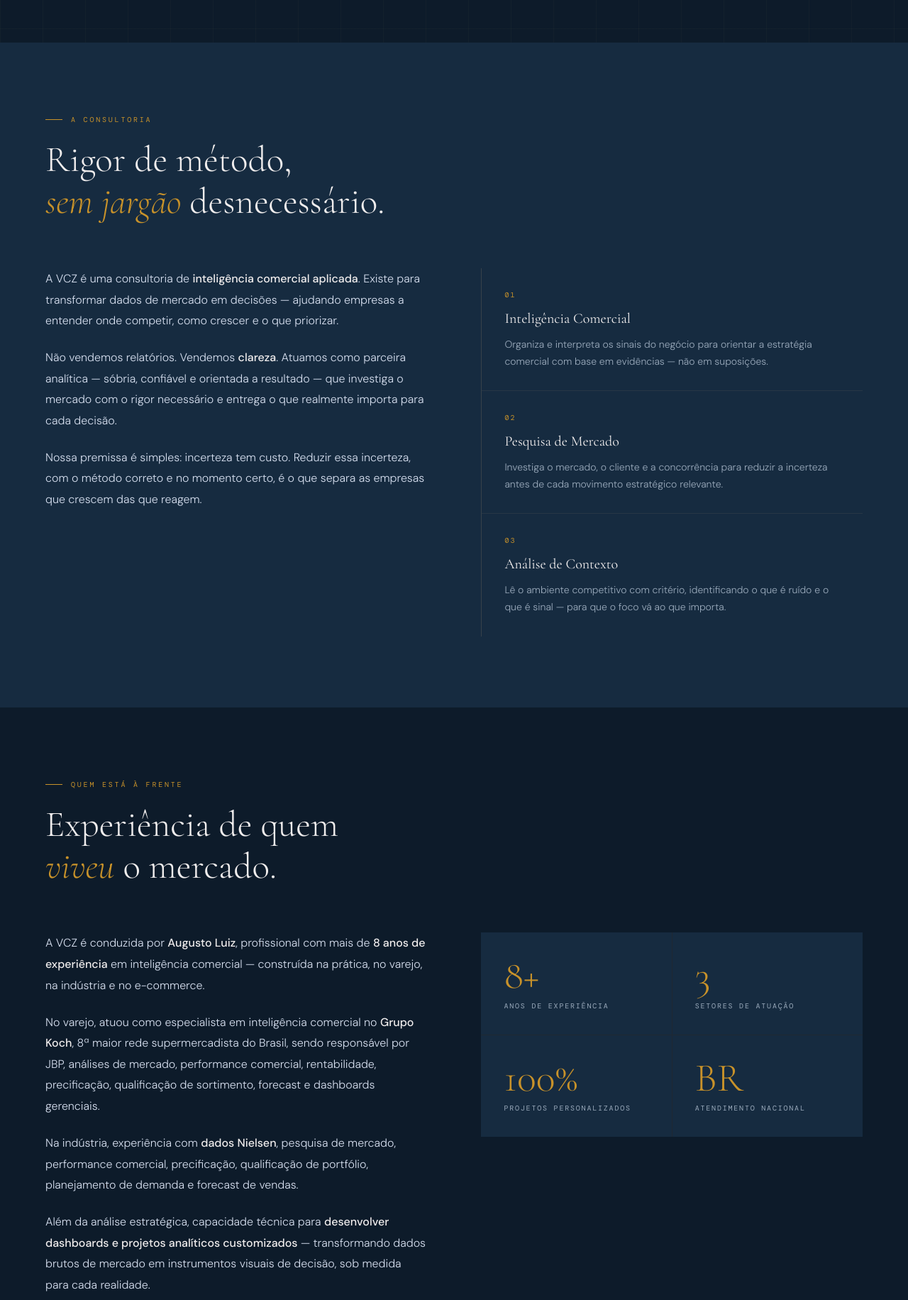
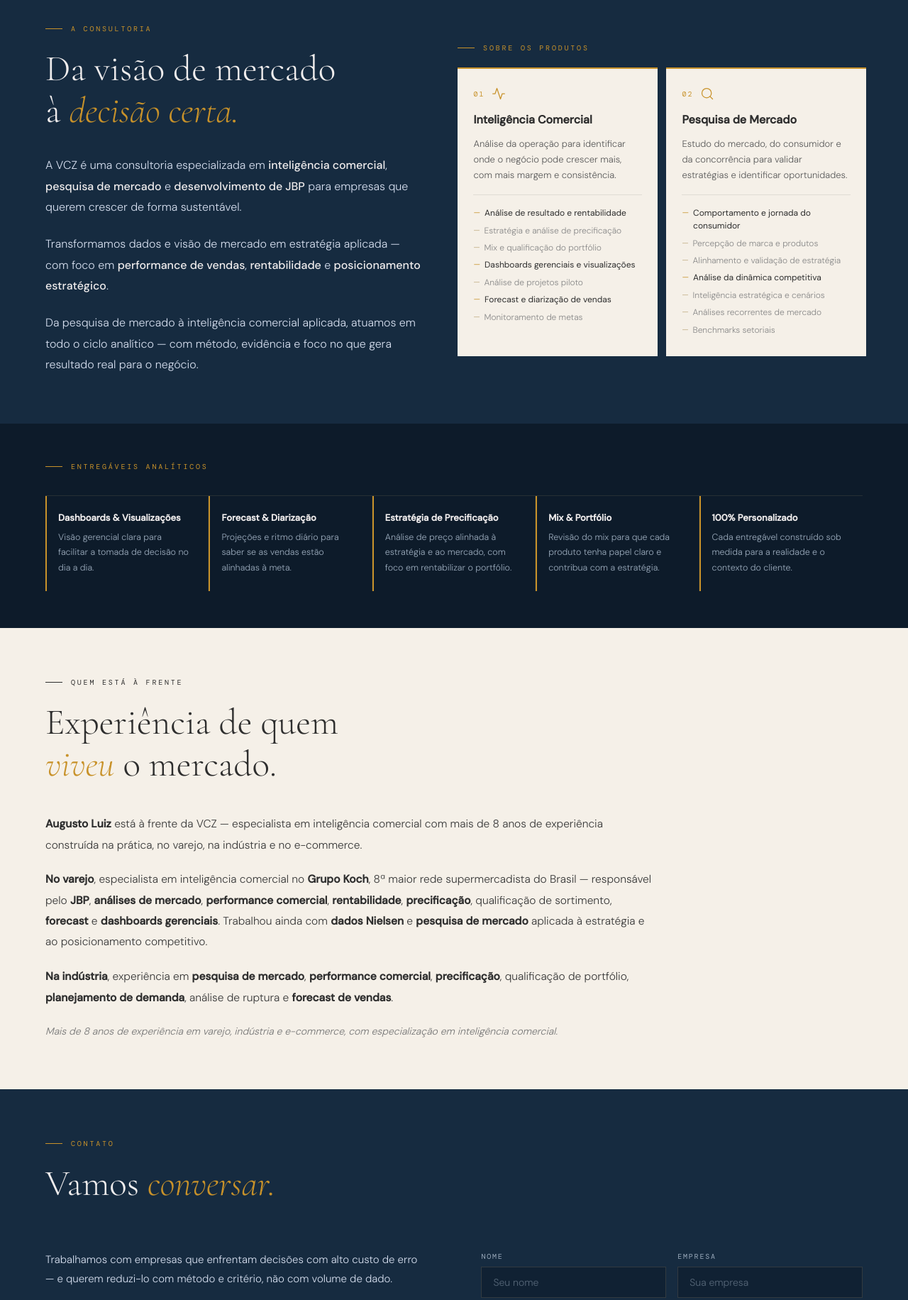
Before and after one commit to augluiz/vcz-site, a plain HTML site: page index.html in a window 1280 px wide. Shown: the part 740-2572 px from the top of the page at 71% size. Drawn offline with nearby package versions, Linux system fonts and the light colour scheme; a web font is replaced by a local one.

Commit message:
Redesign: entregaveis, experiencia, produtos, watermark hero, ajustes layout

```diff
--- a/index.html
+++ b/index.html
@@ -109,11 +109,11 @@
 
   /* ── HERO ─────────────────────────────────────── */
   #hero {
-    min-height: 100vh;
+    min-height: 88vh;
     display: flex;
     flex-direction: column;
     justify-content: center;
-    padding: 120px 5vw 80px;
+    padding: 90px 5vw 56px;
     position: relative;
     overflow: hidden;
   }
@@ -161,13 +161,36 @@
     flex-shrink: 0;
   }
 
+  .hero-layout {
+    display: grid;
+    grid-template-columns: 54% 46%;
+    gap: 3vw;
+    align-items: center;
+    width: 100%;
+  }
+
+  .hero-right {
+    display: flex;
+    justify-content: flex-end;
+    align-items: center;
+    overflow: hidden;
+    opacity: 0;
+    animation: fadeUp 1.2s ease forwards 1s;
+  }
+
+  .hero-logo-large {
+    width: 130%;
+    max-width: 620px;
+    opacity: 0.14;
+    transform: translateX(8%);
+  }
+
   .hero-title {
     font-family: 'Cormorant Garamond', serif;
-    font-size: clamp(2.8rem, 6.5vw, 6rem);
+    font-size: clamp(2.2rem, 4.2vw, 4.8rem);
     font-weight: 300;
-    line-height: 1.08;
+    line-height: 1.1;
     color: var(--warm-white);
-    max-width: 820px;
     opacity: 0;
     animation: fadeUp 0.9s ease forwards 0.4s;
   }
@@ -176,8 +199,6 @@
     font-style: italic;
     color: var(--gold);
   }
-
-  .hero-title .nowrap { white-space: nowrap; }
 
   .hero-line {
     width: 60px;
@@ -240,7 +261,7 @@
   .btn-ghost::after { content: '↓'; font-size: 14px; }
 
   /* ── SECTION BASE ─────────────────────────────── */
-  section { padding: 100px 5vw; }
+  section { padding: 68px 5vw; }
 
   .section-label {
     font-family: 'DM Mono', monospace;
@@ -278,10 +299,9 @@
 
   .sobre-grid {
     display: grid;
-    grid-template-columns: 1fr 1fr;
-    gap: 6vw;
-    margin-top: 4rem;
-    align-items: start;
+    grid-template-columns: 46% 50%;
+    gap: 4vw;
+    align-items: center;
   }
 
   .sobre-text p {
@@ -298,6 +318,84 @@
     color: var(--warm-white);
     font-weight: 500;
   }
+
+  .sobre-servicos {
+    display: grid;
+    grid-template-columns: 1fr 1fr;
+    gap: 12px;
+    align-self: start;
+  }
+
+  .sobre-servico-card {
+    background: var(--cream);
+    padding: 1.6rem 1.4rem 1.8rem;
+    border-top: 2px solid var(--gold);
+  }
+
+  .sobre-servico-header {
+    display: flex;
+    align-items: center;
+    gap: 10px;
+    margin-bottom: 0.8rem;
+  }
+
+  .sobre-servico-num {
+    font-family: 'DM Mono', monospace;
+    font-size: 10px;
+    letter-spacing: 0.2em;
+    color: var(--gold);
+  }
+
+  .sobre-servico-icon { color: var(--gold); }
+
+  .sobre-servico-title {
+    font-family: 'DM Sans', sans-serif;
+    font-size: 16px;
+    font-weight: 700;
+    color: var(--graphite);
+    margin-bottom: 0.6rem;
+  }
+
+  .sobre-servico-desc {
+    font-size: 13px;
+    color: #5a5a5a;
+    font-weight: 300;
+    line-height: 1.7;
+    margin-bottom: 1rem;
+    padding-bottom: 1rem;
+    border-bottom: 1px solid rgba(46,46,46,0.1);
+  }
+
+  .sobre-servico-items {
+    list-style: none;
+    display: flex;
+    flex-direction: column;
+    gap: 0.4rem;
+  }
+
+  .sobre-servico-items li {
+    font-size: 12px;
+    color: #888;
+    display: flex;
+    align-items: flex-start;
+    gap: 6px;
+    font-weight: 300;
+    line-height: 1.5;
+  }
+
+  .sobre-servico-items li.destaque {
+    color: var(--graphite);
+    font-weight: 400;
+  }
+
+  .sobre-servico-items li::before {
+    content: '—';
+    color: var(--gold-aged);
+    flex-shrink: 0;
+    font-size: 11px;
+  }
+
+  .sobre-servico-items li.destaque::before { color: var(--gold); }
 
   .sobre-pilares {
     display: flex;
@@ -339,30 +437,73 @@
     line-height: 1.7;
   }
 
-  /* ── FRENTE ───────────────────────────────────── */
-  #frente { background: var(--navy); }
+  /* ── ENTREGÁVEIS ─────────────────────────────── */
+  #entregas { background: var(--navy); padding: 52px 5vw; }
 
-  .frente-grid {
+  .entregas-grid {
     display: grid;
-    grid-template-columns: 1fr 1fr;
-    gap: 6vw;
-    margin-top: 4rem;
-    align-items: start;
+    grid-template-columns: repeat(5, 1fr);
+    margin-top: 2rem;
+    border-top: 1px solid rgba(183,160,115,0.15);
   }
 
-  .frente-text p {
-    color: var(--fog);
-    font-weight: 300;
-    font-size: 16px;
-    line-height: 1.85;
-    margin-bottom: 1.4rem;
+  .entrega {
+    padding: 1.4rem 1.4rem 1.4rem 1rem;
+    border-left: 2px solid var(--gold);
+    border-right: 1px solid rgba(183,160,115,0.12);
   }
 
-  .frente-text p:last-child { margin-bottom: 0; }
+  .entrega:last-child { border-right: none; }
 
-  .frente-text strong {
+  .entrega-title {
+    font-family: 'DM Sans', sans-serif;
+    font-size: 13px;
+    font-weight: 600;
     color: var(--warm-white);
-    font-weight: 500;
+    margin-bottom: 0.5rem;
+    line-height: 1.35;
+  }
+
+  .entrega-desc {
+    font-size: 12.5px;
+    color: var(--steel);
+    font-weight: 300;
+    line-height: 1.7;
+  }
+
+  /* ── FRENTE ───────────────────────────────────── */
+  #frente { background: var(--cream); }
+
+  #frente .section-label { color: var(--graphite); }
+  #frente .section-label::before { background: var(--graphite); }
+  #frente .section-title { color: var(--graphite); }
+  #frente .section-title em { color: var(--gold); }
+
+  .frente-texto {
+    max-width: 860px;
+    margin-top: 2.5rem;
+  }
+
+  .frente-texto p {
+    color: #3a3a3a;
+    font-weight: 300;
+    font-size: 15.5px;
+    line-height: 1.9;
+    margin-bottom: 1.2rem;
+  }
+
+  .frente-texto p:last-child { margin-bottom: 0; }
+
+  .frente-texto strong {
+    color: var(--graphite);
+    font-weight: 600;
+  }
+
+  .frente-resumo {
+    font-style: italic;
+    color: #777 !important;
+    font-size: 14px !important;
+    margin-top: 0.5rem;
   }
 
   .frente-stats {
@@ -836,6 +977,8 @@
     .step { border-right: none; border-bottom: 1px solid rgba(183,160,115,0.12); padding: 2rem 0; }
     .step:last-child { border-bottom: none; }
     .hero-actions { flex-direction: column; align-items: flex-start; }
+    .hero-layout { grid-template-columns: 1fr; }
+    .hero-right { display: none; }
   }
 </style>
 </head>
@@ -849,8 +992,6 @@
   <ul class="nav-links">
     <li><a href="#sobre">Sobre</a></li>
     <li><a href="#frente">Experiência</a></li>
-    <li><a href="#servicos">Serviços</a></li>
-    <li><a href="#metodo">Método</a></li>
     <li><a href="#contato">Contato</a></li>
   </ul>
   <a href="#contato" class="nav-cta">Fale conosco</a>
@@ -860,42 +1001,100 @@
 <section id="hero">
   <div class="hero-grid-bg"></div>
   <div class="hero-glow"></div>
+  <div class="hero-layout">
+    <div class="hero-left">
       <p class="hero-eyebrow">Inteligência Comercial Aplicada</p>
-  <h1 class="hero-title"><span class="nowrap">Decisões mais <em>claras.</em></span> Resultados mais sólidos.</h1>
+      <h1 class="hero-title">Decisões mais <em>claras.</em><br>Resultados mais sólidos.</h1>
       <div class="hero-line"></div>
       <p class="hero-sub">A VCZ transforma dados de mercado em direção estratégica — para que cada decisão comercial seja tomada com método, evidência e critério. Atuamos em varejo, indústria e e-commerce, em todo o Brasil.</p>
       <div class="hero-actions">
         <a href="#servicos" class="btn-primary">Conheça os serviços</a>
         <a href="#sobre" class="btn-ghost">Sobre a VCZ</a>
       </div>
+    </div>
+    <div class="hero-right">
+      <img src="logo-mark.svg" alt="" aria-hidden="true" class="hero-logo-large">
+    </div>
+  </div>
 </section>
 
 <!-- SOBRE -->
 <section id="sobre">
+  <div class="sobre-grid">
+    <div>
       <p class="section-label reveal">A consultoria</p>
-  <h2 class="section-title reveal">Rigor de método,<br><em>sem jargão</em> desnecessário.</h2>
-  <div class="sobre-grid">
-    <div class="sobre-text reveal">
-      <p>A VCZ é uma consultoria de <strong>inteligência comercial aplicada</strong>. Existe para transformar dados de mercado em decisões — ajudando empresas a entender onde competir, como crescer e o que priorizar.</p>
-      <p>Não vendemos relatórios. Vendemos <strong>clareza</strong>. Atuamos como parceira analítica — sóbria, confiável e orientada a resultado — que investiga o mercado com o rigor necessário e entrega o que realmente importa para cada decisão.</p>
-      <p>Nossa premissa é simples: incerteza tem custo. Reduzir essa incerteza, com o método correto e no momento certo, é o que separa as empresas que crescem das que reagem.</p>
+      <h2 class="section-title reveal">Da visão de mercado<br>à <em>decisão certa.</em></h2>
+      <div class="sobre-text reveal" style="margin-top: 2rem;">
+        <p>A VCZ é uma consultoria especializada em <strong>inteligência comercial</strong>, <strong>pesquisa de mercado</strong> e <strong>desenvolvimento de JBP</strong> para empresas que querem crescer de forma sustentável.</p>
+        <p>Transformamos dados e visão de mercado em estratégia aplicada — com foco em <strong>performance de vendas</strong>, <strong>rentabilidade</strong> e <strong>posicionamento estratégico</strong>.</p>
+        <p>Da pesquisa de mercado à inteligência comercial aplicada, atuamos em todo o ciclo analítico — com método, evidência e foco no que gera resultado real para o negócio.</p>
       </div>
-    <div class="sobre-pilares reveal">
-      <div class="pilar">
-        <p class="pilar-num">01</p>
-        <p class="pilar-title">Inteligência Comercial</p>
-        <p class="pilar-desc">Organiza e interpreta os sinais do negócio para orientar a estratégia comercial com base em evidências — não em suposições.</p>
     </div>
-      <div class="pilar">
-        <p class="pilar-num">02</p>
-        <p class="pilar-title">Pesquisa de Mercado</p>
-        <p class="pilar-desc">Investiga o mercado, o cliente e a concorrência para reduzir a incerteza antes de cada movimento estratégico relevante.</p>
+    <div>
+      <p class="section-label reveal">Sobre os produtos</p>
+      <div class="sobre-servicos reveal" style="margin-top: 1.2rem;">
+      <div class="sobre-servico-card">
+        <div class="sobre-servico-header">
+          <span class="sobre-servico-num">01</span>
+          <svg width="20" height="20" viewBox="0 0 24 24" fill="none" stroke="currentColor" stroke-width="1.5" stroke-linecap="round" stroke-linejoin="round" class="sobre-servico-icon"><polyline points="22 12 18 12 15 21 9 3 6 12 2 12"/></svg>
         </div>
-      <div class="pilar">
-        <p class="pilar-num">03</p>
-        <p class="pilar-title">Análise de Contexto</p>
-        <p class="pilar-desc">Lê o ambiente competitivo com critério, identificando o que é ruído e o que é sinal — para que o foco vá ao que importa.</p>
+        <p class="sobre-servico-title">Inteligência Comercial</p>
+        <p class="sobre-servico-desc">Análise da operação para identificar onde o negócio pode crescer mais, com mais margem e consistência.</p>
+        <ul class="sobre-servico-items">
+          <li class="destaque">Análise de resultado e rentabilidade</li>
+          <li>Estratégia e análise de precificação</li>
+          <li>Mix e qualificação do portfólio</li>
+          <li class="destaque">Dashboards gerenciais e visualizações</li>
+          <li>Análise de projetos piloto</li>
+          <li class="destaque">Forecast e diarização de vendas</li>
+          <li>Monitoramento de metas</li>
+        </ul>
       </div>
+      <div class="sobre-servico-card">
+        <div class="sobre-servico-header">
+          <span class="sobre-servico-num">02</span>
+          <svg width="20" height="20" viewBox="0 0 24 24" fill="none" stroke="currentColor" stroke-width="1.5" stroke-linecap="round" stroke-linejoin="round" class="sobre-servico-icon"><circle cx="11" cy="11" r="8"/><line x1="21" y1="21" x2="16.65" y2="16.65"/></svg>
+        </div>
+        <p class="sobre-servico-title">Pesquisa de Mercado</p>
+        <p class="sobre-servico-desc">Estudo do mercado, do consumidor e da concorrência para validar estratégias e identificar oportunidades.</p>
+        <ul class="sobre-servico-items">
+          <li class="destaque">Comportamento e jornada do consumidor</li>
+          <li>Percepção de marca e produtos</li>
+          <li>Alinhamento e validação de estratégia</li>
+          <li class="destaque">Análise da dinâmica competitiva</li>
+          <li>Inteligência estratégica e cenários</li>
+          <li>Análises recorrentes de mercado</li>
+          <li>Benchmarks setoriais</li>
+        </ul>
+      </div>
+    </div>
+    </div>
+  </div>
+</section>
+
+<!-- ENTREGÁVEIS ANALÍTICOS -->
+<section id="entregas">
+  <p class="section-label reveal">Entregáveis Analíticos</p>
+  <div class="entregas-grid reveal">
+    <div class="entrega">
+      <p class="entrega-title">Dashboards & Visualizações</p>
+      <p class="entrega-desc">Visão gerencial clara para facilitar a tomada de decisão no dia a dia.</p>
+    </div>
+    <div class="entrega">
+      <p class="entrega-title">Forecast & Diarização</p>
+      <p class="entrega-desc">Projeções e ritmo diário para saber se as vendas estão alinhadas à meta.</p>
+    </div>
+    <div class="entrega">
+      <p class="entrega-title">Estratégia de Precificação</p>
+      <p class="entrega-desc">Análise de preço alinhada à estratégia e ao mercado, com foco em rentabilizar o portfólio.</p>
+    </div>
+    <div class="entrega">
+      <p class="entrega-title">Mix & Portfólio</p>
+      <p class="entrega-desc">Revisão do mix para que cada produto tenha papel claro e contribua com a estratégia.</p>
+    </div>
+    <div class="entrega">
+      <p class="entrega-title">100% Personalizado</p>
+      <p class="entrega-desc">Cada entregável construído sob medida para a realidade e o contexto do cliente.</p>
     </div>
   </div>
 </section>
@@ -904,154 +1103,16 @@
 <section id="frente">
   <p class="section-label reveal">Quem está à frente</p>
   <h2 class="section-title reveal">Experiência de quem<br><em>viveu</em> o mercado.</h2>
-  <div class="frente-grid">
-    <div class="frente-text reveal">
-      <p>A VCZ é conduzida por <strong>Augusto Luiz</strong>, profissional com mais de <strong>8 anos de experiência</strong> em inteligência comercial — construída na prática, no varejo, na indústria e no e-commerce.</p>
-      <p>No varejo, atuou como especialista em inteligência comercial no <strong>Grupo Koch</strong>, 8ª maior rede supermercadista do Brasil, sendo responsável por JBP, análises de mercado, performance comercial, rentabilidade, precificação, qualificação de sortimento, forecast e dashboards gerenciais.</p>
-      <p>Na indústria, experiência com <strong>dados Nielsen</strong>, pesquisa de mercado, performance comercial, precificação, qualificação de portfólio, planejamento de demanda e forecast de vendas.</p>
-      <p>Além da análise estratégica, capacidade técnica para <strong>desenvolver dashboards e projetos analíticos customizados</strong> — transformando dados brutos de mercado em instrumentos visuais de decisão, sob medida para cada realidade.</p>
-    </div>
-    <div class="frente-stats reveal">
-      <div class="stat">
-        <p class="stat-num">8+</p>
-        <p class="stat-label">Anos de experiência</p>
-      </div>
-      <div class="stat">
-        <p class="stat-num">3</p>
-        <p class="stat-label">Setores de atuação</p>
-      </div>
-      <div class="stat">
-        <p class="stat-num">100%</p>
-        <p class="stat-label">Projetos personalizados</p>
-      </div>
-      <div class="stat">
-        <p class="stat-num">BR</p>
-        <p class="stat-label">Atendimento nacional</p>
-      </div>
-    </div>
+  <div class="frente-texto reveal">
+    <p><strong>Augusto Luiz</strong> está à frente da VCZ — especialista em inteligência comercial com mais de 8 anos de experiência construída na prática, no varejo, na indústria e no e-commerce.</p>
+    <p><strong>No varejo</strong>, especialista em inteligência comercial no <strong>Grupo Koch</strong>, 8ª maior rede supermercadista do Brasil — responsável pelo <strong>JBP</strong>, <strong>análises de mercado</strong>, <strong>performance comercial</strong>, <strong>rentabilidade</strong>, <strong>precificação</strong>, qualificação de sortimento, <strong>forecast</strong> e <strong>dashboards gerenciais</strong>. Trabalhou ainda com <strong>dados Nielsen</strong> e <strong>pesquisa de mercado</strong> aplicada à estratégia e ao posicionamento competitivo.</p>
+    <p><strong>Na indústria</strong>, experiência em <strong>pesquisa de mercado</strong>, <strong>performance comercial</strong>, <strong>precificação</strong>, qualificação de portfólio, <strong>planejamento de demanda</strong>, análise de ruptura e <strong>forecast de vendas</strong>.</p>
+    <p class="frente-resumo">Mais de 8 anos de experiência em varejo, indústria e e-commerce, com especialização em inteligência comercial.</p>
   </div>
 </section>
 
-<!-- SERVIÇOS -->
-<section id="servicos">
-  <p class="section-label reveal">O que fazemos</p>
-  <h2 class="section-title reveal">Duas frentes.<br><em>Uma direção.</em></h2>
-  <div class="servicos-grid reveal">
-    <div class="servico-card">
-      <p class="servico-icon">01 — Inteligência Comercial</p>
-      <h3 class="servico-title">Do dado ao<br>movimento comercial.</h3>
-      <p class="servico-desc">Estruturamos a leitura dos sinais internos e externos do negócio para que a estratégia comercial seja guiada por critério — não por intuição isolada. Inclui performance comercial, precificação, portfólio e dashboards gerenciais.</p>
-      <ul class="servico-items">
-        <li>Análise de resultado e rentabilidade</li>
-        <li>Estratégia e análise de precificação</li>
-        <li>Mix e qualificação do portfólio</li>
-        <li>Dashboards gerenciais e visualizações</li>
-        <li>Forecast e diarização de vendas</li>
-        <li>Monitoramento e desenvolvimento de metas</li>
-        <li>Análise de projetos piloto</li>
-      </ul>
-      <div class="servico-subsection">
-        <p class="servico-subtitle">JBP — Joint Business Plan</p>
-        <ul class="servico-items">
-          <li>Plano conjunto estruturado</li>
-          <li>Definição de KPIs compartilhados</li>
-          <li>Relatórios periódicos de performance</li>
-          <li>Acompanhamento e revisão do plano</li>
-          <li>Facilitação das reuniões de negócio</li>
-        </ul>
-      </div>
-    </div>
-    <div class="servico-card">
-      <p class="servico-icon">02 — Pesquisa de Mercado</p>
-      <h3 class="servico-title">Menos suposição.<br>Mais <em>evidência.</em></h3>
-      <p class="servico-desc">Investigamos o mercado, o consumidor e a concorrência com rigor metodológico — para que cada decisão estratégica parta de uma base sólida e reduzindo a incerteza antes de cada movimento relevante.</p>
-      <ul class="servico-items">
-        <li>Comportamento e jornada do consumidor</li>
-        <li>Percepção de marca e produtos</li>
-        <li>Alinhamento e validação de estratégia</li>
-        <li>Análise da dinâmica competitiva</li>
-        <li>Inteligência estratégica e cenários</li>
-        <li>Análises recorrentes de mercado</li>
-        <li>Benchmarks setoriais</li>
-      </ul>
-    </div>
-  </div>
-</section>
 
-<!-- MÉTODO -->
-<section id="metodo">
-  <p class="section-label reveal">Como trabalhamos</p>
-  <h2 class="section-title reveal">Processo claro,<br><em>entrega objetiva.</em></h2>
-  <div class="metodo-steps">
-    <div class="step reveal">
-      <p class="step-num">01</p>
-      <p class="step-title">Escuta</p>
-      <p class="step-desc">Entendemos o contexto, a decisão em jogo e o que a empresa já sabe — antes de propor qualquer análise.</p>
-    </div>
-    <div class="step reveal">
-      <p class="step-num">02</p>
-      <p class="step-title">Investigação</p>
-      <p class="step-desc">Coletamos dados primários e secundários com método rigoroso, priorizando fontes que reduzem incerteza real.</p>
-    </div>
-    <div class="step reveal">
-      <p class="step-num">03</p>
-      <p class="step-title">Síntese</p>
-      <p class="step-desc">Transformamos volume de dado em interpretação aplicável — eliminando ruído e destacando o que orienta a ação.</p>
-    </div>
-    <div class="step reveal">
-      <p class="step-num">04</p>
-      <p class="step-title">Entrega</p>
-      <p class="step-desc">Apresentamos resultados com clareza e contexto, em formato útil para quem decide — não para quem arquiva.</p>
-    </div>
-  </div>
-</section>
 
-<!-- DIFERENCIAIS -->
-<section id="diferenciais">
-  <p class="section-label reveal">Por que a VCZ</p>
-  <h2 class="section-title reveal">O que nos<br><em>distingue.</em></h2>
-  <div class="diferenciais-grid reveal">
-    <div class="diferencial">
-      <p class="dif-num">01</p>
-      <p class="dif-title">Parceira, não fornecedora</p>
-      <p class="dif-desc">Trabalhamos como extensão analítica do time — alinhadas ao contexto do negócio, não ao escopo de um relatório padronizado.</p>
-    </div>
-    <div class="diferencial">
-      <p class="dif-num">02</p>
-      <p class="dif-title">Método com propósito</p>
-      <p class="dif-desc">Cada análise começa pela pergunta que precisa ser respondida — e termina com o que orienta a próxima decisão, não o próximo projeto.</p>
-    </div>
-    <div class="diferencial">
-      <p class="dif-num">03</p>
-      <p class="dif-title">Clareza acima do volume</p>
-      <p class="dif-desc">Entregamos o essencial com precisão. Dashboards não substituem interpretação, e relatórios extensos não substituem síntese.</p>
-    </div>
-    <div class="diferencial">
-      <p class="dif-num">04</p>
-      <p class="dif-title">Rigor sem complexidade desnecessária</p>
-      <p class="dif-desc">Usamos o método correto para cada problema — sem jargão que esconda insegurança nem simplificação que perca a nuance.</p>
-    </div>
-    <div class="diferencial">
-      <p class="dif-num">05</p>
-      <p class="dif-title">Independência analítica</p>
-      <p class="dif-desc">Não temos produto a vender nem solução predefinida. A conclusão segue a evidência — mesmo quando ela contradiz a hipótese inicial.</p>
-    </div>
-    <div class="diferencial">
-      <p class="dif-num">06</p>
-      <p class="dif-title">Orientação a resultado</p>
-      <p class="dif-desc">O sucesso de um projeto não se mede pela qualidade do deck — mas pela qualidade da decisão que ele tornou possível.</p>
-    </div>
-  </div>
-</section>
-
-<!-- CTA -->
-<section id="cta">
-  <div class="cta-glow"></div>
-  <p class="section-label reveal">Próximo passo</p>
-  <h2 class="cta-title reveal">Sua próxima decisão<br>merece <em>mais contexto.</em></h2>
-  <p class="cta-sub reveal">Conte o desafio que enfrenta. Avaliamos juntos onde a inteligência comercial pode reduzir a incerteza e ampliar a clareza estratégica.</p>
-  <a href="#contato" class="btn-primary reveal">Iniciar conversa</a>
-</section>
 
 <!-- CONTATO -->
 <section id="contato">
```
Also changed, not shown: logo-mark.svg (added). Lines whose indentation alone changed are shown as unchanged.
